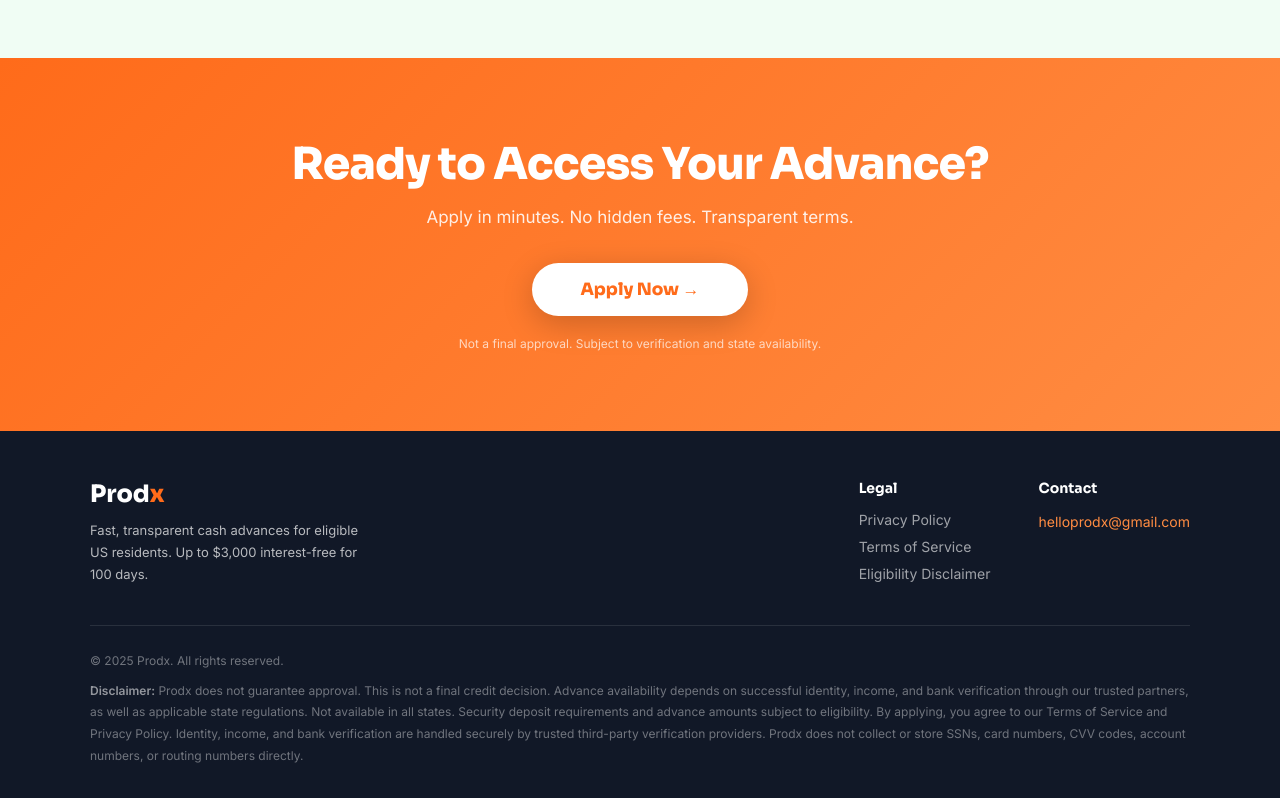
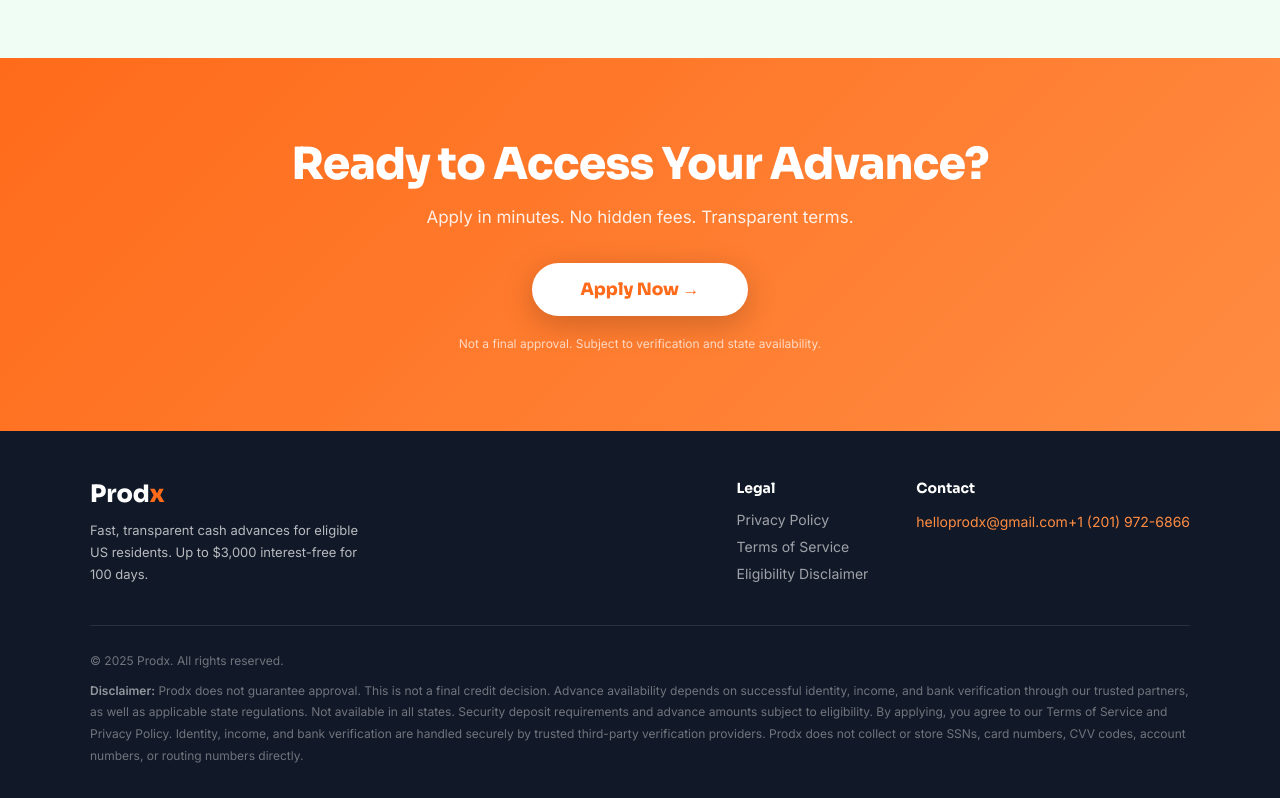
Before and after one commit to prodxweb/Prodxloan, a React (Vite) app: page / in a window 1280 px wide. Shown: the part 3330-4128 px from the top of the page. Built offline with nearby package versions, Linux system fonts and the light colour scheme; the HTML template or start-up script is replaced by a standard one.

Commit message:
Update App.jsx

```diff
--- a/src/App.jsx
+++ b/src/App.jsx
@@ -399,7 +399,7 @@ function ApplyModal({ onClose }) {
             Your secure verification details have been submitted. Based on your initial information, you <strong style={{color:COLORS.gray700}}>may be eligible for up to $3,000</strong>. Review your final offer details and watch for next steps from Prodx.
           </p>
           <p style={{fontSize:14,color:COLORS.gray500,marginBottom:28}}>
-            Your preliminary offer is subject to final eligibility checks. For support, email <a href="mailto:helloprodx@gmail.com" style={{color:COLORS.orange,fontWeight:600}}>helloprodx@gmail.com</a>
+            Your preliminary offer is subject to final eligibility checks. For support, email <a href="mailto:helloprodx@gmail.com" style={{color:COLORS.orange,fontWeight:600}}>helloprodx@gmail.com</a> Phone <a href="tel:+12019726866" style={{color:COLORS.orange,fontWeight:600}}>+1 (201) 972-6866</a>
           </p>
           <div className="disclaimer-box" style={{marginBottom:24}}>
             <strong>Note:</strong> This is not a final approval. Availability depends on verification and state regulations. Prodx does not guarantee approval.
@@ -821,6 +821,7 @@ export default function ProdxLanding() {
               <div>
                 <p className="sora" style={{fontWeight:700,color:"white",fontSize:14,marginBottom:14}}>Contact</p>
                 <a href="mailto:helloprodx@gmail.com" style={{color:COLORS.orangeLight,fontSize:14,textDecoration:"none"}}>helloprodx@gmail.com</a>
+                <a href="tel:+12019726866" style={{color:COLORS.orangeLight,fontSize:14,textDecoration:"none"}}>+1 (201) 972-6866</a>
               </div>
             </div>
           </div>
```
